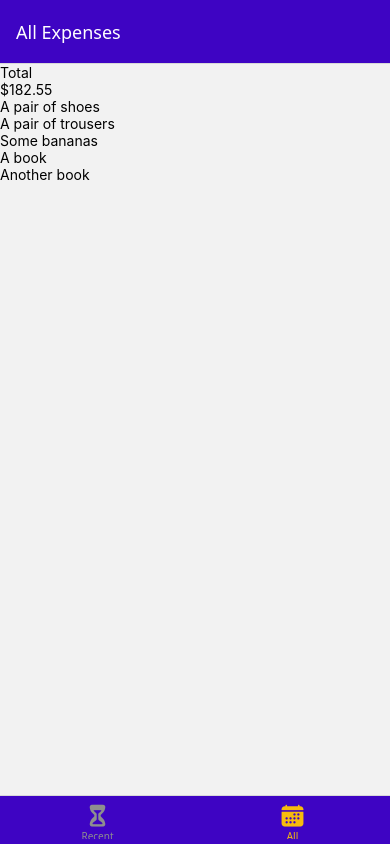
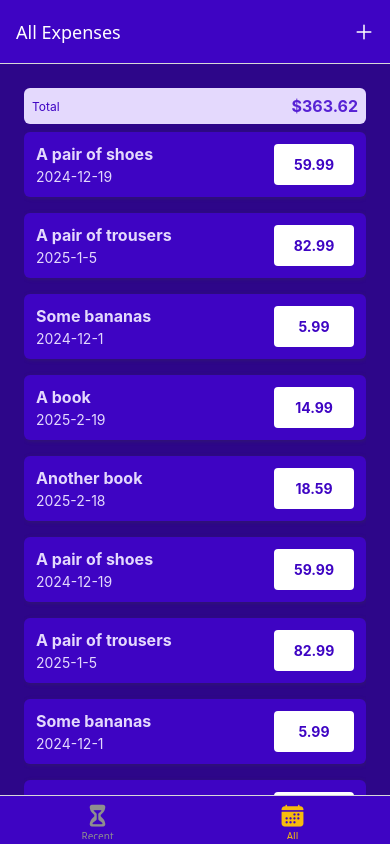
Before and after one commit to AngelikaMikolajczyk/ExpensesTrackerReactNative, a React Native app: screen /AllExpenses in a window 390 px wide. Built offline with nearby package versions, Linux system fonts and the light colour scheme.

Commit message:
add some logic

```diff
--- a/App.js
+++ b/App.js
@@ -7,6 +7,7 @@
 import { AllExpenses } from './screens/AllExpenses';
 import { GlobalStyles } from './constans/styles';
 import { Ionicons } from '@expo/vector-icons';
+import { IconButton } from './components/UI/IconButton';
 
 const Stack = createNativeStackNavigator();
 const BottomTabs = createBottomTabNavigator();
@@ -23,6 +24,7 @@
           backgroundColor: GlobalStyles.colors.primary500,
         },
         tabBarActiveTintColor: GlobalStyles.colors.accent500,
+        headerRight: ({tintColor}) => <IconButton icon="add" size={24} color={tintColor} onPress={() => {}}/>
       }}
     >
       <BottomTabs.Screen
--- /dev/null
+++ b/components/ExpensesOutput/ExpenseItem.js
@@ -0,0 +1,61 @@
+import { Pressable, StyleSheet, Text, View } from "react-native";
+import { GlobalStyles } from "../../constans/styles";
+import { getFormattedDate } from "../../util/date";
+
+export function ExpenseItem({description, amount, date}) {
+    function expressPressHandler() {}
+
+  return (
+    <Pressable onPress={expressPressHandler} style={({pressed}) => pressed && styles.pressed}>
+      <View style={styles.expenseItem}>
+        <View>
+          <Text style={[styles.textBase, styles.description]}>{description}</Text>
+          <Text style={[styles.textBase]}>{getFormattedDate(date)}</Text>
+        </View>
+        <View style={styles.amountContainer}>
+          <Text style={styles.amount}>{amount.toFixed(2)}</Text>
+        </View>
+      </View>
+    </Pressable>
+  );
+}
+
+const styles = StyleSheet.create({
+    expenseItem: {
+        padding: 12,
+        marginVertical: 8,
+        backgroundColor: GlobalStyles.colors.primary500,
+        flexDirection: 'row',
+        justifyContent: 'space-between',
+        borderRadius: 6,
+        elevation: 3,
+        shadowColor: GlobalStyles.colors.gray500,
+        shadowRadius: 4,
+        shadowOffset: { width: 1, height: 1 },
+        shadowOpacity: 0.4
+    },
+    textBase: {
+        color: GlobalStyles.colors.primary50
+    },
+    description: {
+        fontSize: 16,
+        marginBottom: 4,
+        fontWeight: 'bold'
+    },
+    amountContainer: {
+        paddingHorizontal: 12,
+        paddingVertical: 4,
+        backgroundColor: 'white',
+        justifyContent: 'center',
+        alignItems: 'center',
+        borderRadius: 4,
+        minWidth: 80
+    },
+    amount: {
+        color: GlobalStyles.colors.primary500,
+        fontWeight: 'bold'
+    },
+    pressed: {
+        opacity: 0.75
+    }
+});
--- a/components/ExpensesOutput/ExpensesList.js
+++ b/components/ExpensesOutput/ExpensesList.js
@@ -1,7 +1,8 @@
-import { FlatList, Text } from 'react-native';
+import { FlatList } from 'react-native';
+import { ExpenseItem } from './ExpenseItem';
 
 function RenderExpenseItem(itemData) {
-  return <Text>{itemData.item.description}</Text>;
+  return <ExpenseItem description={itemData.item.description} amount={itemData.item.amount} date={itemData.item.date}/>;;
 }
 
 export function ExpensesList({ expenses }) {
--- a/components/ExpensesOutput/ExpensesOutput.js
+++ b/components/ExpensesOutput/ExpensesOutput.js
@@ -1,6 +1,7 @@
-import { View } from 'react-native';
+import { StyleSheet, View } from 'react-native';
 import { ExpensesSummary } from './ExpensesSummary';
 import { ExpensesList } from './ExpensesList';
+import { GlobalStyles } from '../../constans/styles';
 
 const DUMMY_EXPENSES = [
   {
@@ -32,14 +33,54 @@
     description: 'Another book',
     amount: 18.59,
     date: new Date('2025-02-18')
+  },
+   {
+    id: 'e6',
+    description: 'A pair of shoes',
+    amount: 59.99,
+    date: new Date('2024-12-19')
+  },
+  {
+    id: 'e7',
+    description: 'A pair of trousers',
+    amount: 82.99,
+    date: new Date('2025-01-05')
+  },
+  {
+    id: 'e8',
+    description: 'Some bananas',
+    amount: 5.99,
+    date: new Date('2024-12-01')
+  },
+  {
+    id: 'e9',
+    description: 'A book',
+    amount: 14.1,
+    date: new Date('2025-02-19')
+  },
+  {
+    id: 'e10',
+    description: 'Another book',
+    amount: 18.00,
+    date: new Date('2025-02-18')
   }
 ]
 
 export function ExpensesOutput({expenses, periodName}) {
     return (
-      <View>
+      <View style={styles.container}>
         <ExpensesSummary expenses={DUMMY_EXPENSES} periodName={periodName}/>
         <ExpensesList expenses={DUMMY_EXPENSES}/>
       </View>
     );
 }
+
+const styles = StyleSheet.create({
+  container: {
+    paddingHorizontal: 24,
+    paddingTop: 24,
+    paddingBottom: 0,
+    backgroundColor: GlobalStyles.colors.primary700,
+    flex: 1
+  }
+});
--- a/components/ExpensesOutput/ExpensesSummary.js
+++ b/components/ExpensesOutput/ExpensesSummary.js
@@ -1,4 +1,5 @@
-import { View, Text } from 'react-native';
+import { View, Text, StyleSheet } from 'react-native';
+import { GlobalStyles } from '../../constans/styles';
 
 export function ExpensesSummary({expenses, periodName}) {
     const expensesSum = expenses.reduce((sum, expense) => {
@@ -6,9 +7,29 @@
     }, 0);
 
   return (
-    <View>
-      <Text>{periodName}</Text>
-      <Text>${expensesSum.toFixed(2)}</Text>
+    <View style={styles.container}>
+      <Text style={styles.period}>{periodName}</Text>
+      <Text style={styles.sum}>${expensesSum.toFixed(2)}</Text>
     </View>
   );
 }
+
+const styles = StyleSheet.create({
+    container: {
+        padding: 8,
+        backgroundColor: GlobalStyles.colors.primary50,
+        borderRadius: 6,
+        flexDirection: 'row',
+        justifyContent: 'space-between',
+        alignItems: 'center'
+    },
+    period: {
+        fontSize: 12,
+        color: GlobalStyles.colors.primary500,
+    },
+    sum: {
+        fontSize: 16,
+        fontWeight: 'bold',
+        color: GlobalStyles.colors.primary400
+    }
+});
--- /dev/null
+++ b/components/UI/IconButton.js
@@ -0,0 +1,24 @@
+import { Pressable, StyleSheet, View } from "react-native";
+import { Ionicons } from '@expo/vector-icons';
+
+export function IconButton({icon, size, color, onPress}) {
+    return (
+        <Pressable onPress={onPress} style={({pressed}) => pressed && styles.pressed}>
+            <View style={styles.buttonContainer}>
+                <Ionicons name={icon} size={size} color={color}/>
+            </View>
+        </Pressable>
+    )
+}
+
+const styles = StyleSheet.create({
+    buttonContainer: {
+        borderRadius: 24,
+        padding: 6,
+        marginHorizontal: 8,
+        marginVertical: 2
+    },
+    pressed: {
+        opacity: 0.75
+    }
+});
--- /dev/null
+++ b/util/date.js
@@ -0,0 +1,3 @@
+export function getFormattedDate(date) {
+    return `${date.getFullYear()}-${date.getMonth() + 1}-${date.getDate()}`;
+}
```
